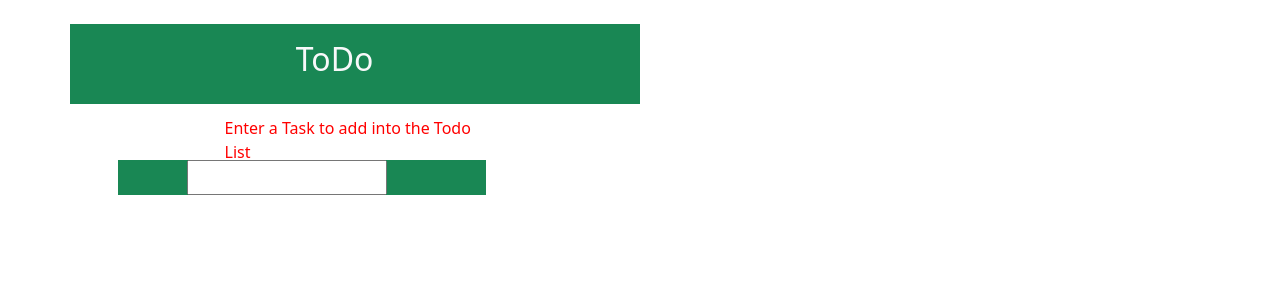
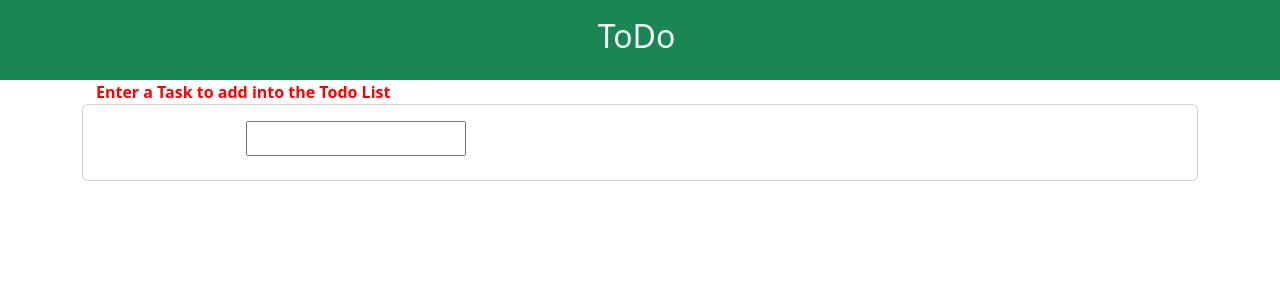
Before and after one commit to basiltjoy/TodoApp, an Angular app: page / in a window 1280 px wide. Shown: the top 300 px of the page. Built offline with nearby package versions, Linux system fonts and the light colour scheme.

Commit message:
TodoApp update

```diff
--- a/src/app/addtask/addtask.component.css
+++ b/src/app/addtask/addtask.component.css
@@ -0,0 +1,5 @@
+.section {
+    padding: 70px 0;
+    position: relative;
+    background: #FFFFFF;
+  }
--- a/src/app/addtask/addtask.component.html
+++ b/src/app/addtask/addtask.component.html
@@ -1,23 +1,25 @@
-
-<div class="container content mt-4">
-    <div class="row">
-        <div class="col-md-6">
 <div class="row bg-success justify-content-center align-items-center" style="height:80px">
-                <div class="col-3 text-light h2 mt-3">
+    <div class="col-1 text-light h2 ">
         ToDo
     </div>
-                <div style="height: 30px;"></div>
-                <div class="col-md-6" *ngIf="!Task">
-                    <span style="color: red;">
+</div>
+<div class="card-body mx-5">
+    <div class="col-md-4 mx-5" *ngIf="!Task">
+        <span style="color: red;font-weight: bold;">
             Enter a Task to add into the Todo List</span>
     </div>
 </div>
-        </div>
-        <div class="row mt-5 col-md-8">
-            <div class="mt-2 col-md-6 mx-5 bg-success d-flex justify-content-center align-items-center
-                text-light h4" style="margin-left: 0%;">
-                <div class="col-md-8 d-flex">
-                    <input type="text" [(ngModel)]="Task" style="width:200px; text-align: center;">
+<div class="card-body">
+    <div class="container">
+        <div class="card">
+            <div class="row">
+                <div class="col-lg-6">
+                    <div class="card-body">
+                        <div class="row  mx-5">
+                            <div class=" d-flex justify-content-center align-items-center
+                                text-light h4">
+                                <div class="d-flex mx-5">
+                                    <input type="text" [(ngModel)]="Task" style="width:220px; text-align: center;">
                                     <div *ngIf="Task">
                                         <button (click)="addToList()" class="btn btn-light text-success" style="margin-left: 30px;">
                                             ADD TASK
@@ -28,3 +30,7 @@
                         </div>
                     </div>
                 </div>
+            </div>
+        </div>
+    </div>
+</div>
--- a/src/app/delete-task/delete-task.component.html
+++ b/src/app/delete-task/delete-task.component.html
@@ -1,24 +1,24 @@
-
-
-<div class="container content">
-    <div class="row">
-        <div class="col-md-6">
-
-
-            <div *ngFor="let items of array; let i = index">
-                <div class="d-flex bg-success  col-lg-12" >
-                    <div class="col-4 text-light h5"></div>
-                    <div style="margin-top: 3px;">
-                        <input type="checkbox" [checked]="!items" (change)="onChange($event, i)"
-                        title='Select the task you want to remove'>
+<section>
+    <div *ngFor="let items of array; let i = index">
+        <div class="card-body">
+            <div class="container">
+                <div class="card">
+                    <div class="row">
+                        <div class="col-lg-10">
+                            <div class="row mx-5 bg-success col-md-15">
+                                <div class="card-body d-flex flex-row">
+                                    <input type="checkbox" [checked]="!items" (change)="onChange($event, i)"
+                                        title='Select the task you want to remove'>&nbsp;&nbsp;
+                                    <div class="label col-md-8">
+                                        <span style="color: white;">{{items}}</span>
+                                    </div>
+                                </div>
+                            </div>
+                        </div>
                     </div>
-                    <div class="badge badge-primary text-wrap col-lg-12" style="width: 6rem;">
-                        {{items}}
-                      </div>
                 </div>
             </div>
-
-
         </div>
     </div>
-</div>
+
+</section>
```
Also changed, not shown: 16 other files (tests, documents, lock files or other folders). Lines whose indentation alone changed are shown as unchanged.
